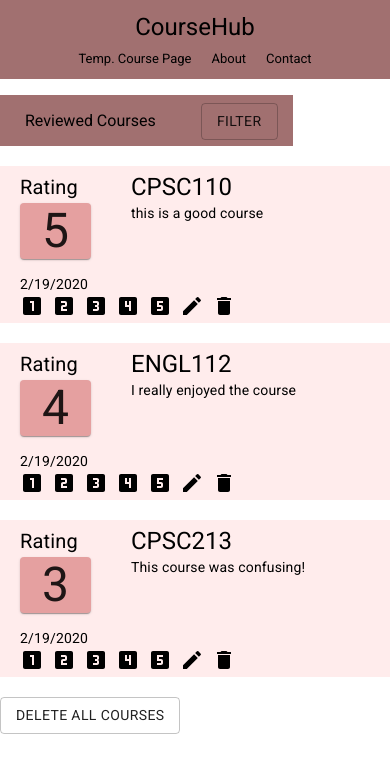
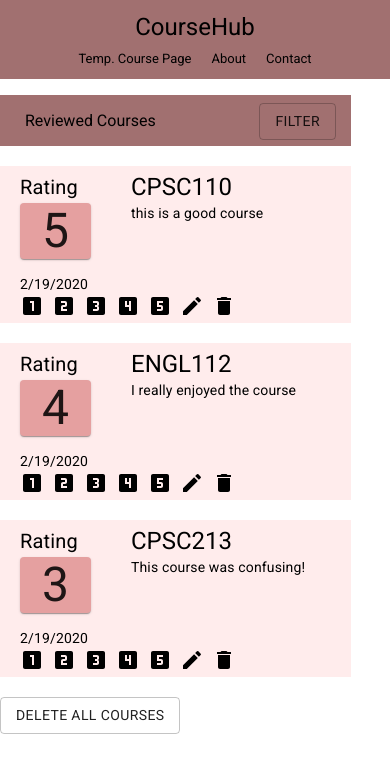
Before and after one commit to aaronNgu/CourseHub, a React (Create React App) app: page /homepage in a window 390 px wide. Shown: the top 772 px of the page. Built offline with nearby package versions, Linux system fonts and the light colour scheme.

Commit message:
update CourseItem styling for more consistncy and better responsiveness

```diff
--- a/src/components/HomePage/CourseItem.js
+++ b/src/components/HomePage/CourseItem.js
@@ -16,20 +16,12 @@ const useStyles = makeStyles({
         marginBottom: '5px',
         backgroundColor: '#E5A0A0',
     },
-    main: {
-        width: '75%',
-        backgroundColor: '#FFECEC',
-        ['@media (max-width:900px)']: {
-            width: '100%',
-        },
-        margin: '20px 0px',
-    }
 })
 
 function CourseItem(props) {
     const classes = useStyles();
 
-    return <Box className={`courseItemHorizontal ${classes.main}`}>
+    return <Box className='courseItemHorizontal courseItemMain content'>
 
         <Box className='courseItemHorizontal'>
 
--- a/src/components/HomePage/CourseItemList.js
+++ b/src/components/HomePage/CourseItemList.js
@@ -42,7 +42,7 @@ class CourseItemList extends React.Component {
 
     render() {
         return (<div className="reviewedCourses">
-            <div className="courseListHeader">
+            <div className="courseListHeader content">
                 <p>Reviewed Courses</p>
                 <div className="button">
                     <Button variant="outlined">Filter</Button>
--- a/src/components/HomePage/HomePage.css
+++ b/src/components/HomePage/HomePage.css
@@ -1,4 +1,19 @@
+.content {
+    width: 950px;
+}
+
+@media screen and (max-width: 950px) {
+    .content{
+        width: 90%;
+    }
+}
+
 /* CourseItem */
+.courseItemMain {
+    background-color:#FFECEC;
+    margin: 20px 0px;
+}
+
 .courseItemHorizontal {
     display: flex;
     justify-content: space-between;
@@ -41,8 +56,8 @@
     display: flex;
     flex-direction: row;
     justify-content: space-between;
-    width: 75%;
-  }
+}
+
 
 .courseListHeader p {
     padding-left: 25px;
```
